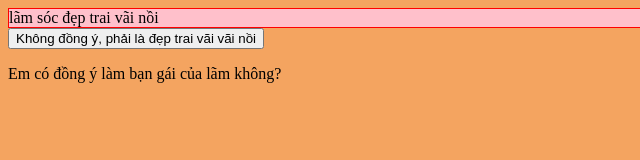
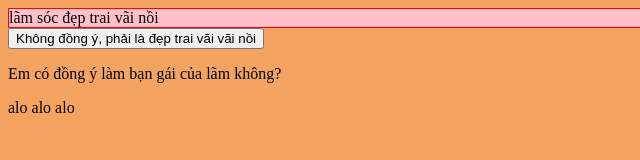
Before and after one commit to lamsoc010/git-w3band, a plain HTML site: page index.html in a window 1280 px wide. Shown: the full height of the page, 0-640 px from the left. Drawn offline with Linux system fonts and the light colour scheme.

Commit message:
new html 29/9

```diff
--- a/index.html
+++ b/index.html
@@ -12,5 +12,6 @@
     <div>lãm sóc đẹp trai vãi nồi</div>
     <button>Không đồng ý, phải là đẹp trai vãi vãi nồi</button>
     <p>Em có đồng ý làm bạn gái của lãm không?</p>
+    <p> alo alo alo</p>
 </body>
 </html>
```
